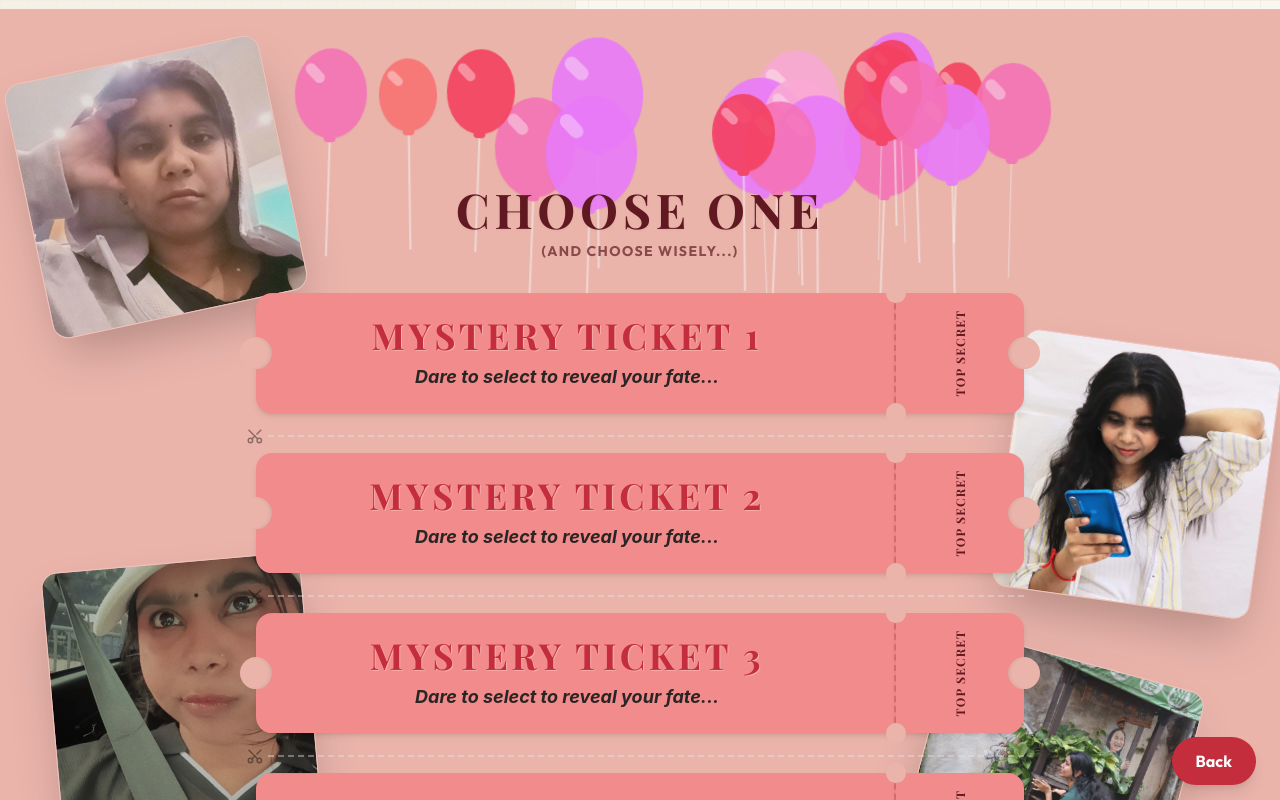
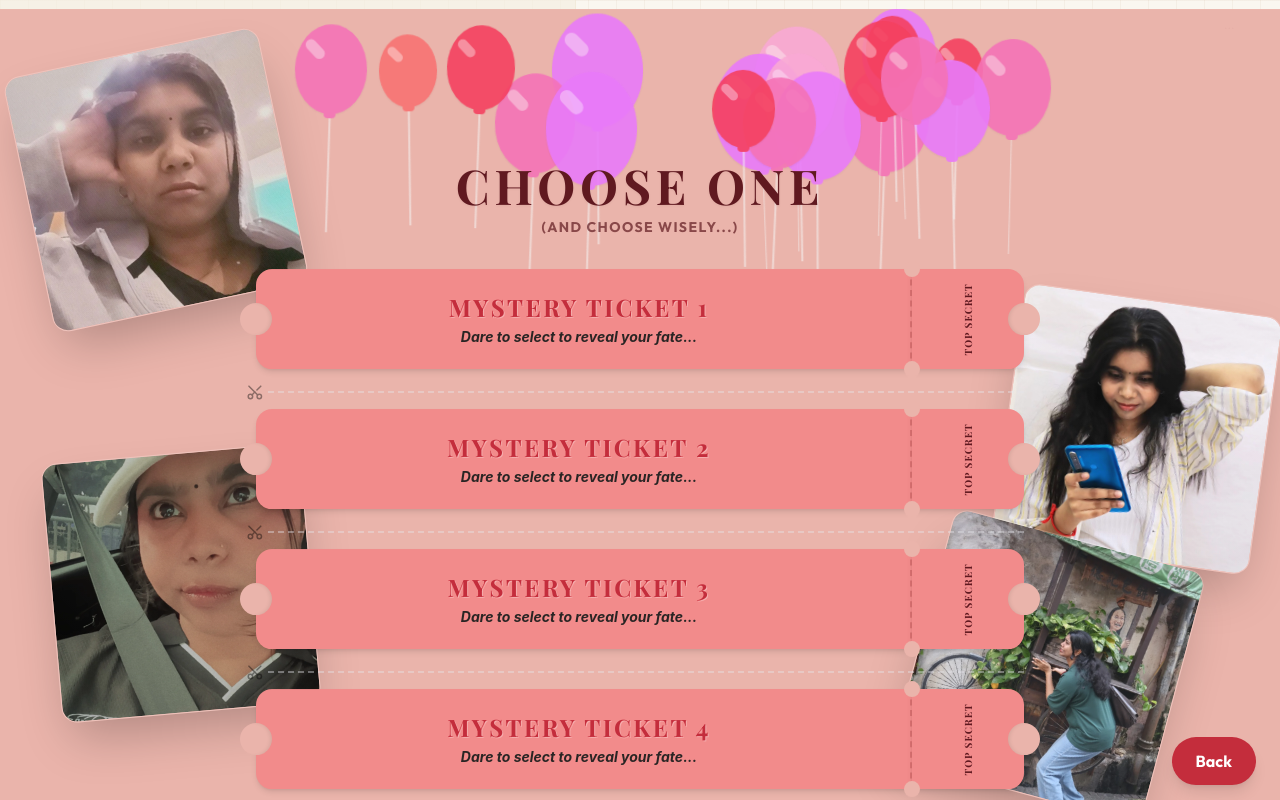
Before and after one commit to SimRuth1705/pavis-birthday-scrapbook, a React (Vite) app: page / in a window 1280 px wide. Both pictures are taken after a click on the button "GOOOO DEEPER!". Built offline with nearby package versions, Linux system fonts and the light colour scheme; a web font is replaced by a local one.

Commit message:
Fix token page size scale

```diff
--- a/src/components/CouponsPage.jsx
+++ b/src/components/CouponsPage.jsx
@@ -43,7 +43,7 @@ const Coupon = ({ mysteryTitle, isLast, onClick, disabled }) => {
       {/* Main Ticket Layout */}
       <div
         onClick={handleStartCut}
-        className={`relative flex w-full h-[100px] md:h-[120px] bg-transparent select-none ${
+        className={`relative flex w-full h-[80px] md:h-[100px] bg-transparent select-none ${
           disabled || cutPhase !== 'idle' ? 'pointer-events-none' : 'cursor-pointer'
         }`}
       >
@@ -51,22 +51,22 @@ const Coupon = ({ mysteryTitle, isLast, onClick, disabled }) => {
         <motion.div
           animate={cutPhase === 'split' ? { x: -400, opacity: 0, rotate: -8 } : { x: 0, opacity: 1 }}
           transition={{ duration: 0.5, ease: "easeIn" }}
-          className="relative flex-1 flex items-center justify-between px-6 md:px-12 h-full bg-[#f28b8b] rounded-l-2xl border-r-[2.5px] border-dashed border-[#b64b4b]/40 shadow-md"
+          className="relative flex-1 flex items-center justify-between px-4 md:px-8 h-full bg-[#f28b8b] rounded-l-2xl border-r-[2.5px] border-dashed border-[#b64b4b]/40 shadow-md"
           style={{ transformOrigin: 'bottom left' }}
         >
           {/* Left Semi-circle cutout */}
-          <div className="absolute top-1/2 -left-4 w-8 h-8 bg-[#eab4ab] rounded-full transform -translate-y-1/2 shadow-inner" style={{ boxShadow: 'inset -3px 0px 4px -2px rgba(0,0,0,0.1)' }} />
+          <div className="absolute top-1/2 -left-4 w-6 h-6 md:w-8 md:h-8 bg-[#eab4ab] rounded-full transform -translate-y-1/2 shadow-inner" style={{ boxShadow: 'inset -3px 0px 4px -2px rgba(0,0,0,0.1)' }} />
 
           {/* Content */}
-          <div className="flex flex-col items-center justify-center flex-1 pr-4 py-2 pointer-events-none">
+          <div className="flex flex-col items-center justify-center flex-1 pr-2 py-1 pointer-events-none">
             <h2
-              className="text-2xl md:text-4xl text-[#c42d3c] font-black mb-2 text-center tracking-widest uppercase"
+              className="text-lg md:text-2xl text-[#c42d3c] font-black mb-1 text-center tracking-widest uppercase"
               style={{ fontFamily: "'Playfair Display', serif", textShadow: '1px 1px 0px rgba(255,255,255,0.3)' }}
             >
               {mysteryTitle}
             </h2>
             <p
-              className="text-sm md:text-lg text-stone-800 text-center leading-tight font-bold italic"
+              className="text-xs md:text-sm text-stone-800 text-center leading-tight font-bold italic"
               style={{ fontFamily: "'Inter', sans-serif" }}
             >
               Dare to select to reveal your fate...
@@ -79,19 +79,19 @@ const Coupon = ({ mysteryTitle, isLast, onClick, disabled }) => {
         <motion.div
           animate={cutPhase === 'split' ? { x: 400, opacity: 0, rotate: 8 } : { x: 0, opacity: 1 }}
           transition={{ duration: 0.5, ease: "easeIn" }}
-          className="relative w-24 md:w-32 flex items-center justify-center h-full bg-[#f28b8b] rounded-r-2xl shadow-md flex-shrink-0"
+          className="relative w-20 md:w-28 flex items-center justify-center h-full bg-[#f28b8b] rounded-r-2xl shadow-md flex-shrink-0"
           style={{ transformOrigin: 'bottom right' }}
         >
           {/* Right Semi-circle cutout */}
-          <div className="absolute top-1/2 -right-4 w-8 h-8 bg-[#eab4ab] rounded-full transform -translate-y-1/2 shadow-inner" style={{ boxShadow: 'inset 3px 0px 4px -2px rgba(0,0,0,0.1)' }} />
+          <div className="absolute top-1/2 -right-4 w-6 h-6 md:w-8 md:h-8 bg-[#eab4ab] rounded-full transform -translate-y-1/2 shadow-inner" style={{ boxShadow: 'inset 3px 0px 4px -2px rgba(0,0,0,0.1)' }} />
 
           {/* Perforation small cutouts */}
-          <div className="absolute -top-2.5 left-[-10px] w-5 h-5 bg-[#eab4ab] rounded-full" />
-          <div className="absolute -bottom-2.5 left-[-10px] w-5 h-5 bg-[#eab4ab] rounded-full" />
+          <div className="absolute -top-2 left-[-8px] w-4 h-4 bg-[#eab4ab] rounded-full" />
+          <div className="absolute -bottom-2 left-[-8px] w-4 h-4 bg-[#eab4ab] rounded-full" />
 
           {/* Stub text */}
           <div
-            className="transform -rotate-90 text-[#601920] text-[10px] md:text-xs tracking-widest pointer-events-none w-[80px] md:w-[100px] text-center leading-tight font-black uppercase"
+            className="transform -rotate-90 text-[#601920] text-[9px] md:text-[10px] tracking-widest pointer-events-none w-[70px] md:w-[80px] text-center leading-tight font-black uppercase"
             style={{ fontFamily: "'Playfair Display', serif" }}
           >
             Top Secret
@@ -110,10 +110,10 @@ const Coupon = ({ mysteryTitle, isLast, onClick, disabled }) => {
               top: { duration: 0.8, ease: "easeInOut" },
               rotate: { duration: 0.2, repeat: 4, ease: "easeInOut" }
             }}
-            className="absolute right-[96px] md:right-[128px] -translate-x-[12px] z-50 pointer-events-none will-change-transform"
+            className="absolute right-[80px] md:right-[112px] -translate-x-[12px] z-50 pointer-events-none will-change-transform"
             style={{ y: '-50%' }}
           >
-            <Scissors size={28} className="text-stone-900 drop-shadow-sm animate-pulse" />
+            <Scissors size={24} className="text-stone-900 drop-shadow-sm animate-pulse" />
           </motion.div>
         )}
       </div>
@@ -170,7 +170,7 @@ export default function CouponsPage({ isActive, onBackClick, onSelectCoupon }) {
 
   return (
     <motion.div
-      className="relative w-full min-h-screen bg-[#eab4ab] py-12 px-4 overflow-y-auto overflow-x-hidden"
+      className="relative w-full min-h-screen bg-[#eab4ab] py-6 px-4 overflow-y-auto overflow-x-hidden"
     >
       {/* Background Scattered Photos (No frame effect) */}
       <div className="absolute inset-0 pointer-events-none overflow-hidden hidden md:block z-0">
```
